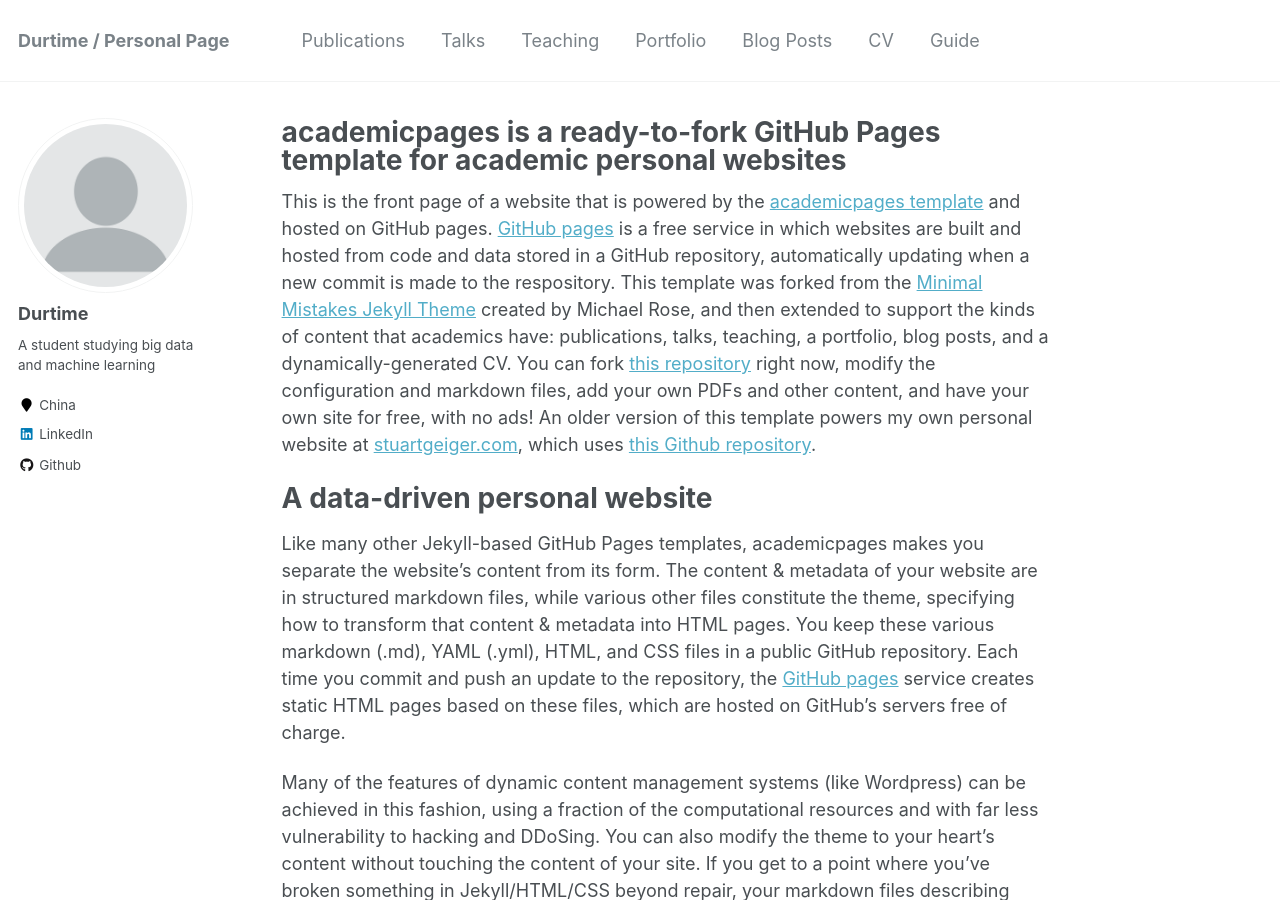
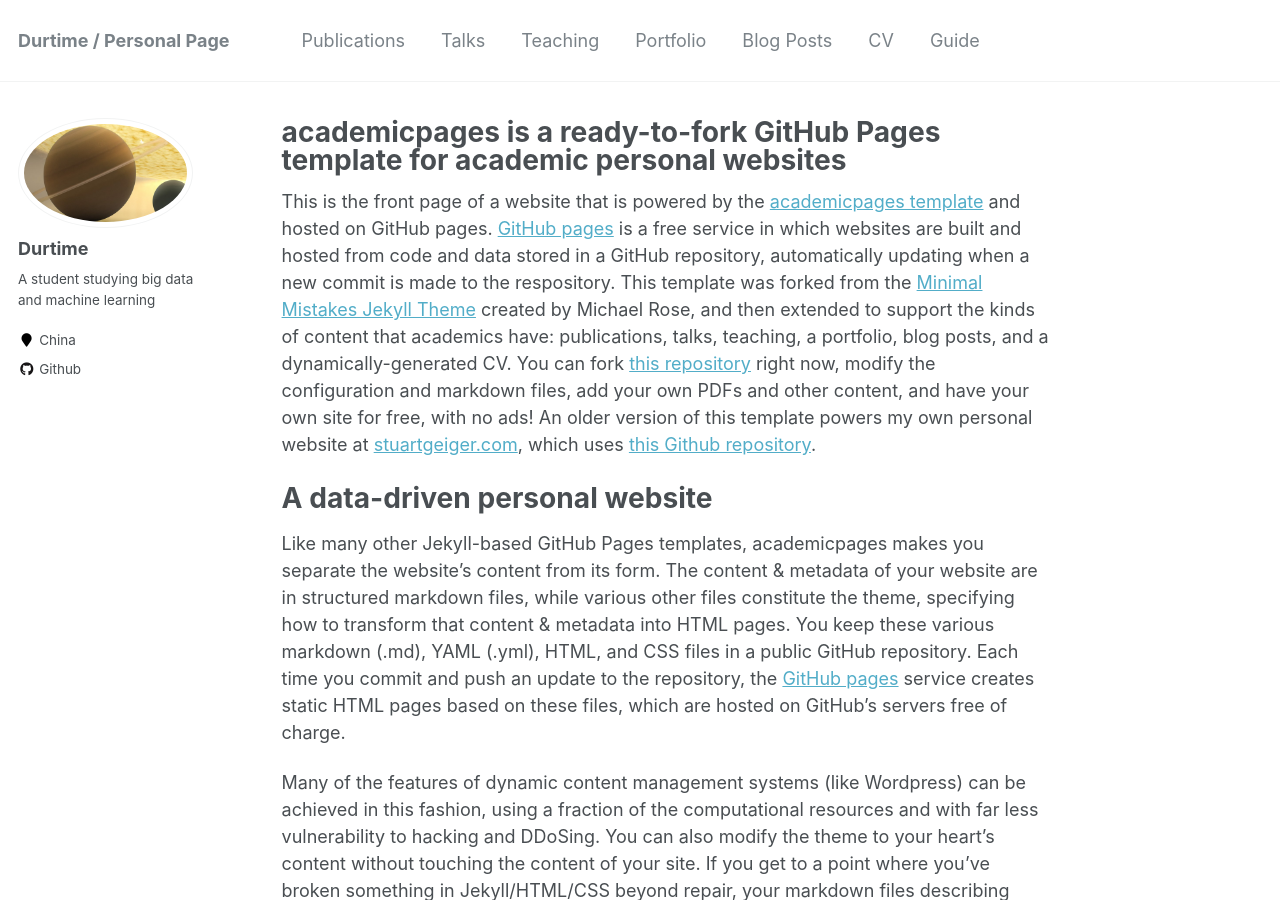
Before and after one commit to durtime/personalpage, a Jekyll site: the page built from _pages/about.md, in a window 1280 px wide and 900 px high. Built offline with Jekyll 4.4.1, drawn with Linux system fonts in a browser that asks for light colours.

Commit message:
Update _config.yml

```diff
--- a/_config.yml
+++ b/_config.yml
@@ -81,7 +81,7 @@ analytics:
 # Site Author
 author:
   name             : "Durtime"
-  avatar           : "profile.png"
+  avatar           : "pho.png"
   bio              : "A student studying big data and machine learning"
   location         : "China"
   employer         :
@@ -102,7 +102,7 @@ author:
   instagram        :
   impactstory      : #"https://profiles.impactstory.org/u/xxxx-xxxx-xxxx-xxxx"
   lastfm           :
-  linkedin         : "https://www.cnblogs.com/zhukaile"
+  linkedin         : #"https://www.cnblogs.com/zhukaile"
   orcid            : #"http://orcid.org/yourorcidurl"
   pinterest        :
   soundcloud       :
@@ -115,7 +115,7 @@ author:
   xing             :
   youtube          :
   wikipedia        :
-
+  cnblogs          : "https://www.cnblogs.com/zhukaile"
 
 # Reading Files
 include:
```
